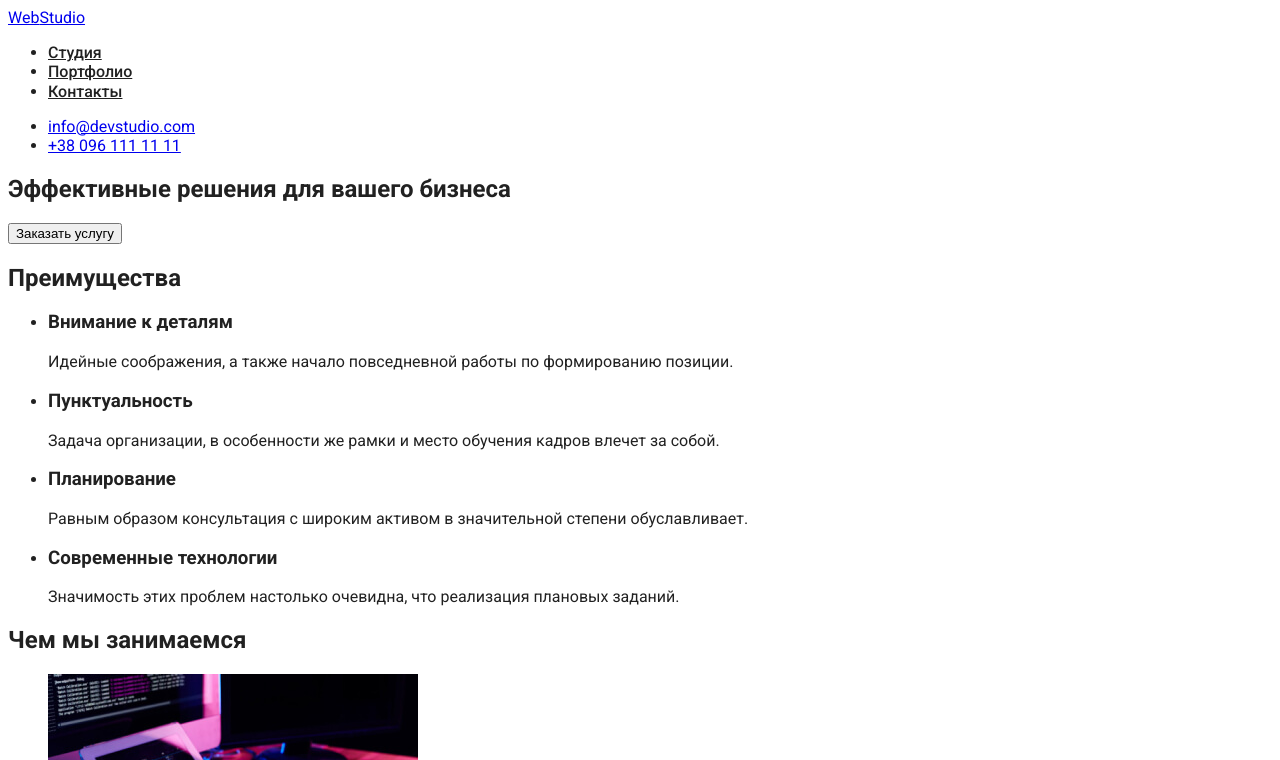
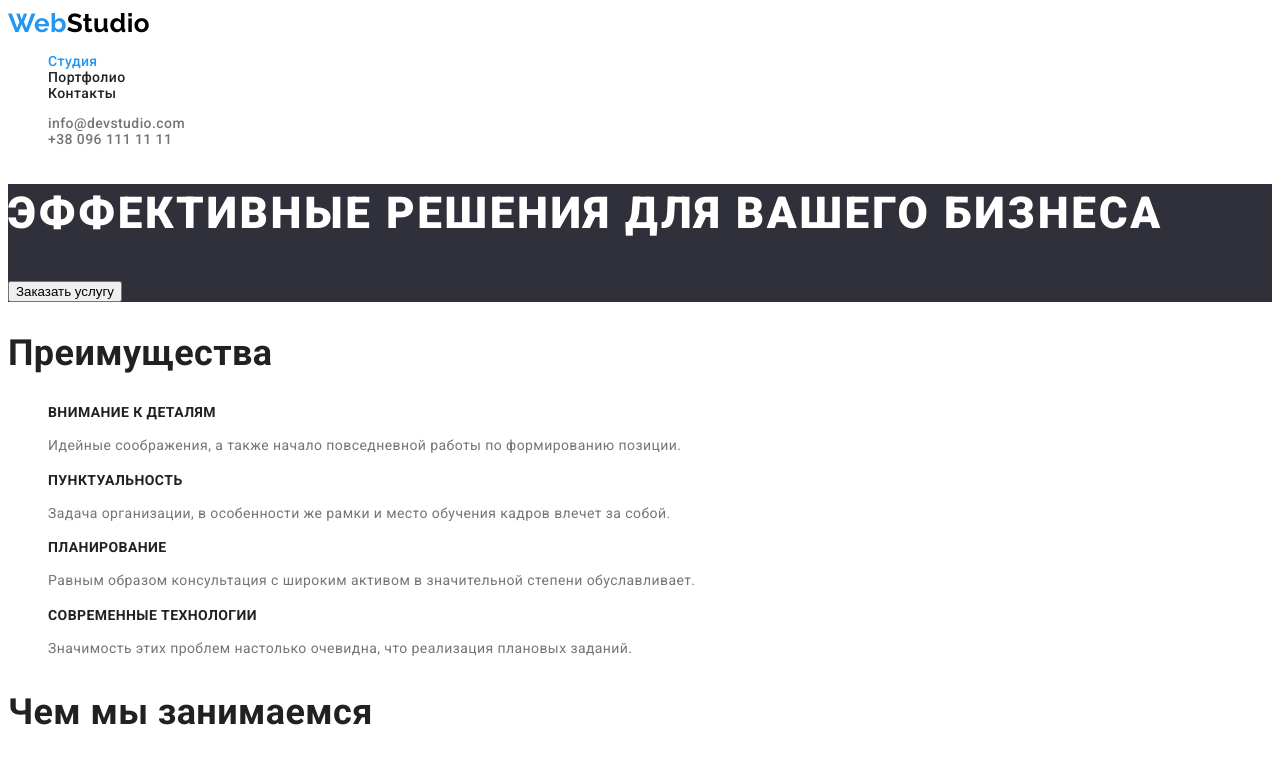
Before and after one commit to ValeriiaSiabruk/goit-markup-hw-02, a plain HTML site: page index.html in a window 1280 px wide. Shown: the top 760 px of the page. Drawn offline with Linux system fonts and the light colour scheme.

Commit message:
fix on styles

```diff
--- a/css/styles.css
+++ b/css/styles.css
@@ -1,53 +1,119 @@
 :root {
-  --black: #212121;
+  --black: #000;
+  --dark: #212121;
   --gray: #757575;
+  --dark-gray: #2f303a;
   --lite-gray: #f5f4fa;
+  --transparent-gray: rgba(255, 255, 255, 0.6);
   --blue: #2196f3;
   --white: #fff;
 }
 
 body {
   font-family: Roboto, sans-serif;
+  font-weight: 400;
+  font-size: 14px;
+  letter-spacing: 0.03em;
+  color: var(--dark);
+  background-color: var(--white);
+}
+
+.link {
+  text-decoration: none;
+}
+
+.list {
+  list-style: none;
+}
+
+.section-title {
+  font-size: 36px;
+  font-weight: 700;
+  line-height: 1.167;
+  color: var(--dark);
+}
+
+.active:hover,
+.active:focus {
+  color: var(--white);
+  background-color: var(--blue);
+}
+
+.active-link:hover,
+.active-link:focus {
+  color: var(--blue);
+}
+
+.logo {
+  font-family: 'Raleway';
+  font-size: 26px;
+  font-weight: 700;
+  line-height: 1.192;
   color: var(--black);
 }
 
-.header-logo {
-  font-size: 26px;
-  font-weight: 700;
-  line-height: 1.192;
+.logo span {
   color: var(--blue);
-}
-
-.header-logo span {
-  color: var(--black);
 }
 
 .header-navigation {
   font-weight: 500;
   line-height: 1.142;
-  color: var(--black);
+  color: var(--dark);
 }
 
-.header-navigation:hover {
+.current {
   color: var(--blue);
 }
 
-.header-navigation:focus {
-  color: var(--blue);
-}
-
-.header-contacts {
+.contacts {
+  font-style: normal;
   font-weight: 500;
   line-height: 1.172;
   color: var(--gray);
 }
 
-.header-contacts:hover {
-  color: var(--blue);
+.hero {
+  background-color: var(--dark-gray);
 }
 
-.header-contacts:focus {
-  color: var(--blue);
+.hero h1 {
+  font-weight: 900;
+  font-size: 44px;
+  letter-spacing: 0.06em;
+  line-height: 1.363;
+  text-transform: uppercase;
+  color: var(--white);
+}
+
+.advantages h3 {
+  font-weight: 700;
+  font-size: 14px;
+  line-height: 1.142;
+  text-transform: uppercase;
+  color: var(--dark);
+}
+
+.advantages p {
+  line-height: 1.714;
+  color: var(--gray);
+}
+
+.team {
+  background-color: var(--lite-gray);
+}
+
+.team h3 {
+  font-weight: 500;
+  font-size: 16px;
+  line-height: 1.187;
+  color: var(--dark);
+}
+
+.team p {
+  font-size: 16px;
+  line-height: 1.187;
+  color: var(--gray);
 }
 
 .menu-button {
@@ -58,14 +124,9 @@ body {
   cursor: pointer;
 }
 
-.menu-button:hover {
-  color: var(--white);
-  background-color: var(--blue);
-}
-
 .works-title {
+  font-weight: 700;
   font-size: 18px;
-  font-weight: 700;
   line-height: 2;
 }
 
@@ -76,34 +137,29 @@ body {
 }
 
 .footer {
-  background-color: var(--black);
+  background-color: var(--dark-gray);
 }
 
-.footer-logo {
+.logo {
+  font-family: 'Raleway';
   font-size: 26px;
   font-weight: 700;
   line-height: 1.192;
-  color: var(--blue);
+  color: var(--black);
 }
 
-.footer-logo span {
+.footer .logo {
   color: var(--white);
 }
 
 .address {
+  font-style: normal;
   line-height: 1.714;
   color: var(--white);
 }
 
-.footer-contacts {
+footer .contacts {
+  font-weight: 400;
   line-height: 1.714;
-  color: var(--gray);
+  color: var(--transparent-gray);
 }
-
-.footer-contacts:hover {
-  color: var(--blue);
-}
-
-.footer-contacts:focus {
-  color: var(--blue);
-}
```
